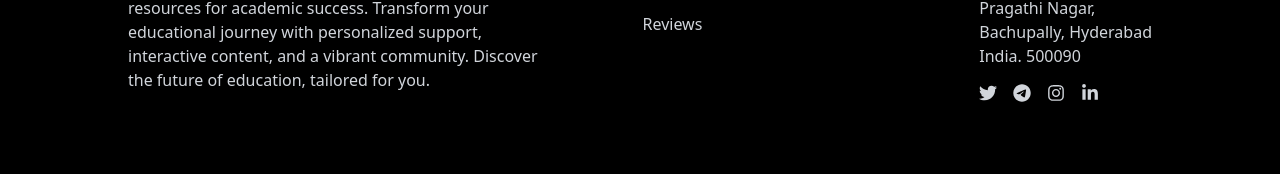
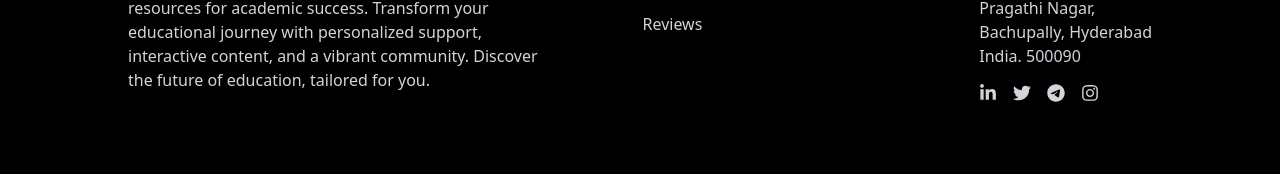
Before and after one commit to TutlyLabs/tutly-landing, a Next.js app: page /events in a window 1280 px wide. Shown: the part 732-906 px from the top of the page. Built offline with nearby package versions, Linux system fonts and the light colour scheme.

Commit message:
Update footer.tsx

```diff
--- a/src/app/_componants/footer.tsx
+++ b/src/app/_componants/footer.tsx
@@ -38,17 +38,17 @@ export default function Footer() {
             <h1>India. 500090</h1>
           </div>
           <div className="flex gap-4 text-lg">
-            <Link href="#">
+            <Link href="https://www.linkedin.com/company/tutly" target="_blank">
+              <FaLinkedinIn />
+            </Link>
+            <Link href="https://x.com/tutlydotin" target="_blank">
               <FaTwitter />
             </Link>
-            <Link href="#">
+            <Link href="https://t.me/tutlydotin" target="_blank">
               <FaTelegram />
             </Link>
-            <Link href="#">
+            <Link href="https://www.instagram.com/tutlydotin" target="_blank">
               <FaInstagram />
-            </Link>
-            <Link href="#">
-              <FaLinkedinIn />
             </Link>
           </div>
         </div>
```
